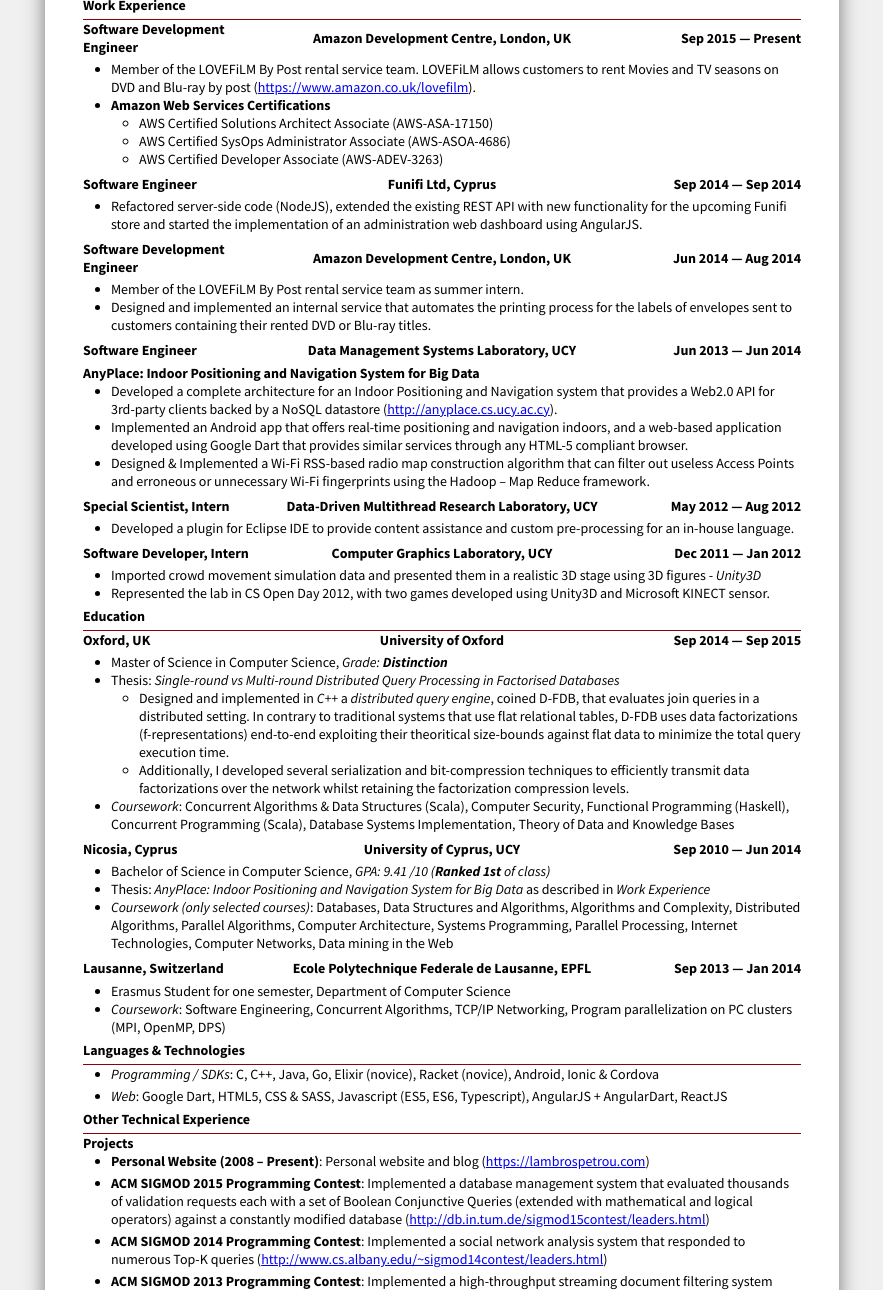
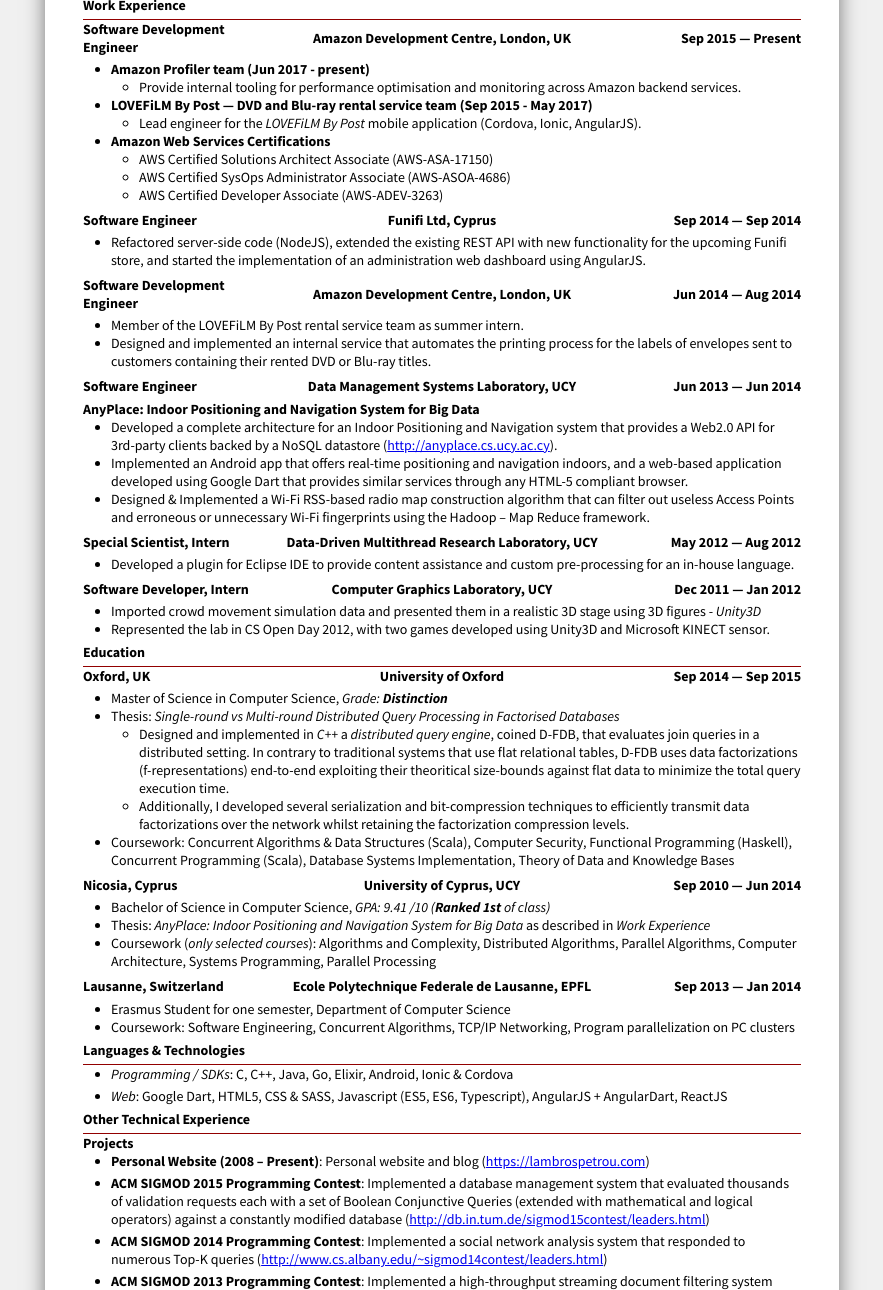
Before and after one commit to lambrospetrou/lpcv, a website: page html/src/index.html in a window 1280 px wide. Shown: the part 119-1409 px from the top of the page, without its empty margins (198-1081 px from the left). Drawn offline with nearby package versions, Linux system fonts and the light colour scheme; files that its build step writes are made by us from their sources.

Commit message:
Update the CV with amazon profiler

```diff
--- a/html/src/index.html
+++ b/html/src/index.html
@@ -42,8 +42,8 @@
 <header id="cv-h" class="container-h">
     <h1 id="cv-h-name">Lambros Petrou</h1>
     <section id="cv-h-url"><p>
-        <a href="http://lambrospetrou.com" target="_blank">lambrospetrou.com</a></br>
-        <a href="http://github.com/lambrospetrou" target="_blank">github.com/lambrospetrou</a></p>
+        <a href="https://www.lambrospetrou.com" target="_blank">www.lambrospetrou.com</a></br>
+        <a href="https://github.com/lambrospetrou" target="_blank">github.com/lambrospetrou</a></p>
     </section>
     <section id="cv-h-email"><a href="mailto:lambrospetrou@gmail.com" target="_blank">lambrospetrou@gmail.com</a></section>
 </header>
@@ -63,7 +63,18 @@
                 </div>
             </header>
             <ul>
-                <li><p>Member of the LOVEFiLM By Post rental service team. LOVEFiLM allows customers to rent Movies and TV seasons on DVD and Blu-ray by post (<a href="https://www.amazon.co.uk/lovefilm" target="_blank">https://www.amazon.co.uk/lovefilm</a>).</p></li>
+                <li><p>
+                    <strong>Amazon Profiler team (Jun 2017 - present)</strong>
+                    <ul>
+                        <li>Provide internal tooling for performance optimisation and monitoring across Amazon backend services.</li>
+                    </ul>
+                </p></li>
+                <li><p>
+                    <strong>LOVEFiLM By Post &mdash; DVD and Blu-ray rental service team (Sep 2015 - May 2017)</strong>
+                    <ul>
+                        <li>Lead engineer for the <em>LOVEFiLM By Post</em> mobile application (Cordova, Ionic, AngularJS).</li>
+                    </ul>
+                </p></li>
                 <li><p>
                     <strong>Amazon Web Services Certifications</strong>
                     <ul>
@@ -84,7 +95,7 @@
                 </div>
             </header>
             <ul>
-                <li><p>Refactored server-side code (NodeJS), extended the existing REST API with new functionality for the upcoming Funifi store and started the implementation of an administration web dashboard using AngularJS.</p></li>
+                <li><p>Refactored server-side code (NodeJS), extended the existing REST API with new functionality for the upcoming Funifi store, and started the implementation of an administration web dashboard using AngularJS.</p></li>
             </ul>
         </section>
 
@@ -165,7 +176,7 @@
                         <li><p>Designed and implemented in <em>C++</em> a <em>distributed query engine</em>, coined D-FDB, that evaluates join queries in a distributed setting. In contrary to traditional systems that use flat relational tables, D-FDB uses data factorizations (f-representations) end-to-end exploiting their theoritical size-bounds against flat data to minimize the total query execution time.</p></li>
                         <li><p>Additionally, I developed several serialization and bit-compression techniques to efficiently transmit data factorizations over the network whilst retaining the factorization compression levels.</p></li>
                     </ul></li>
-                <li><p><em>Coursework</em>: Concurrent Algorithms &amp; Data Structures (Scala), Computer Security, Functional Programming (Haskell), Concurrent Programming (Scala), Database Systems Implementation, Theory of Data and Knowledge Bases</p></li>
+                <li><p>Coursework: Concurrent Algorithms &amp; Data Structures (Scala), Computer Security, Functional Programming (Haskell), Concurrent Programming (Scala), Database Systems Implementation, Theory of Data and Knowledge Bases</p></li>
             </ul>
         </section>
 
@@ -180,7 +191,7 @@
             <ul>
                 <li><p>Bachelor of Science in Computer Science, <em>GPA: 9.41 /10 (<strong>Ranked 1st</strong> of class)</em></p></li>
                 <li><p>Thesis: <em>AnyPlace: Indoor Positioning and Navigation System for Big Data</em> as described in <em>Work Experience</em></p></li>
-                <li><p><em>Coursework (only selected courses)</em>: Databases, Data Structures and Algorithms, Algorithms and Complexity, Distributed Algorithms, Parallel Algorithms, Computer Architecture, Systems Programming, Parallel Processing, Internet Technologies, Computer Networks, Data mining in the Web</p></li>
+                <li><p>Coursework (<em>only selected courses</em>): Algorithms and Complexity, Distributed Algorithms, Parallel Algorithms, Computer Architecture, Systems Programming, Parallel Processing</p></li>
             </ul>
         </section>
 
@@ -194,7 +205,7 @@
             </header>
             <ul>
                 <li><p>Erasmus Student for one semester, Department of Computer Science</p></li>
-                <li><p><em>Coursework</em>: Software Engineering, Concurrent Algorithms, TCP/IP Networking, Program parallelization on PC clusters (MPI, OpenMP, DPS)</p></li>
+                <li><p>Coursework: Software Engineering, Concurrent Algorithms, TCP/IP Networking, Program parallelization on PC clusters</p></li>
             </ul>
         </section>
 
@@ -204,7 +215,7 @@
         <h2>Languages &amp; Technologies</h2>
         <section class="cv-content-item cv-skills-section">
             <ul>
-                <li><p><em>Programming / SDKs</em>: C, C++, Java, Go, Elixir (novice), Racket (novice), Android, Ionic &amp; Cordova</p></li>
+                <li><p><em>Programming / SDKs</em>: C, C++, Java, Go, Elixir, Android, Ionic &amp; Cordova</p></li>
                 <li><p><em>Web</em>: Google Dart, HTML5, CSS &amp; SASS, Javascript (ES5, ES6, Typescript), AngularJS + AngularDart, ReactJS</p></li>
             </ul>
         </section>
```
Also changed, not shown: 1 other file.
